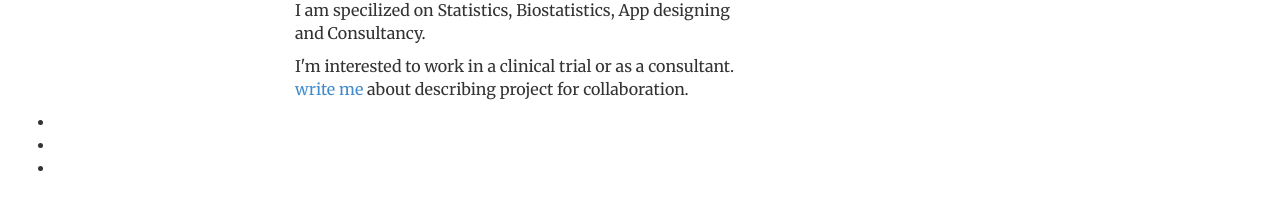
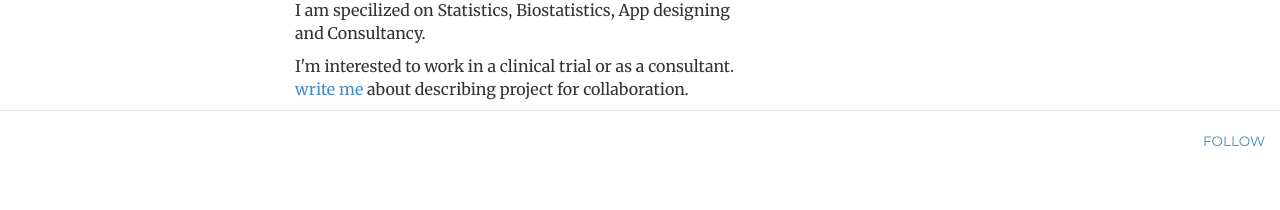
Before and after one commit to haquemdanamul/haquemdanamul, a Jekyll site: the page built from index.html, in a window 1280 px wide. Shown: the part 467-677 px from the top of the page. Built offline with Jekyll 4.4.1, drawn with Linux system fonts in a browser that asks for light colours; nearby versions of some CDN libraries; library files that are not in the unit come from our copies.

Commit message:
Update footer.html

```diff
--- a/_includes/footer.html
+++ b/_includes/footer.html
@@ -1,48 +1,11 @@
+<div class="footer">
 <div class="col-xs-12 col-sm-6 col-md-6 col-lg-4 header-right">
       <ul class="icons no-print">
-<!--         {%- if site.dribbble_username -%}
-          <li>
-            <a target="_blank" href="https://dribbble.com/{{ site.dribbble_username| cgi_escape | escape }}" class="button button--sacnite button--round-l">
-              <i class="fa fa-dribbble" title="Dribble link"></i>
-            </a>
-          </li>
-        {%- endif -%} -->
-        {%- if site.facebook_username -%}
-          <li>
-            <a target="_blank" href="https://www.facebook.com/{{ site.facebook_username| cgi_escape | escape }}" class="button button--sacnite button--round-l">
-              <i class="fa fa-facebook" title="Facebook link"></i>
-            </a>
-          </li>
-        {%- endif -%}
-<!--         {%- if site.flickr_username -%}
-          <li>
-            <a target="_blank" href="https://www.flickr.com/photos/{{ site.flickr_username| cgi_escape | escape }}" class="button button--sacnite button--round-l">
-              <i class="fa fa-flickr" title="Flickr link"></i>
-            </a>
-          </li>
-        {%- endif -%}
- -->        {%- if site.github_username -%}
-          <li>
-            <a target="_blank" href="https://github.com/{{ site.github_username| cgi_escape | escape }}" class="button button--sacnite button--round-l">
-              <i class="fa fa-github" title="Github link"></i>
-            </a>
-          </li>
-        {%- endif -%}
-        {%- if site.instagram_username -%}
-          <li>
-            <a target="_blank" href="https://www.instagram.com/{{ site.instagram_username| cgi_escape | escape }}" class="button button--sacnite button--round-l">
-              <i class="fa fa-instagram" title="Instagram link"></i>
-            </a>
-          </li>
-        {%- endif -%}
-        {%- if site.linkedin_username -%}
-          <li>
-            <a target="_blank" href="https://www.linkedin.com/in/{{ site.linkedin_username| cgi_escape | escape }}" class="button button--sacnite button--round-l">
-              <i class="fa fa-linkedin" title="Linkedin link"></i>
-            </a>
-          </li>
-        {%- endif -%}
-
-	      </div>
-  </div>
-</div>
+	<p><small></small></p>
+	</div>
+	<div class="col-sm-8" role="navigation">
+	<p class="nav nav-pills pull-right"><small><a href="/follow" title="FOLLOW">FOLLOW</a></small></p>
+	</u1>
+	</div>
+	</div>
+</div> <!-- /footer -->
```
